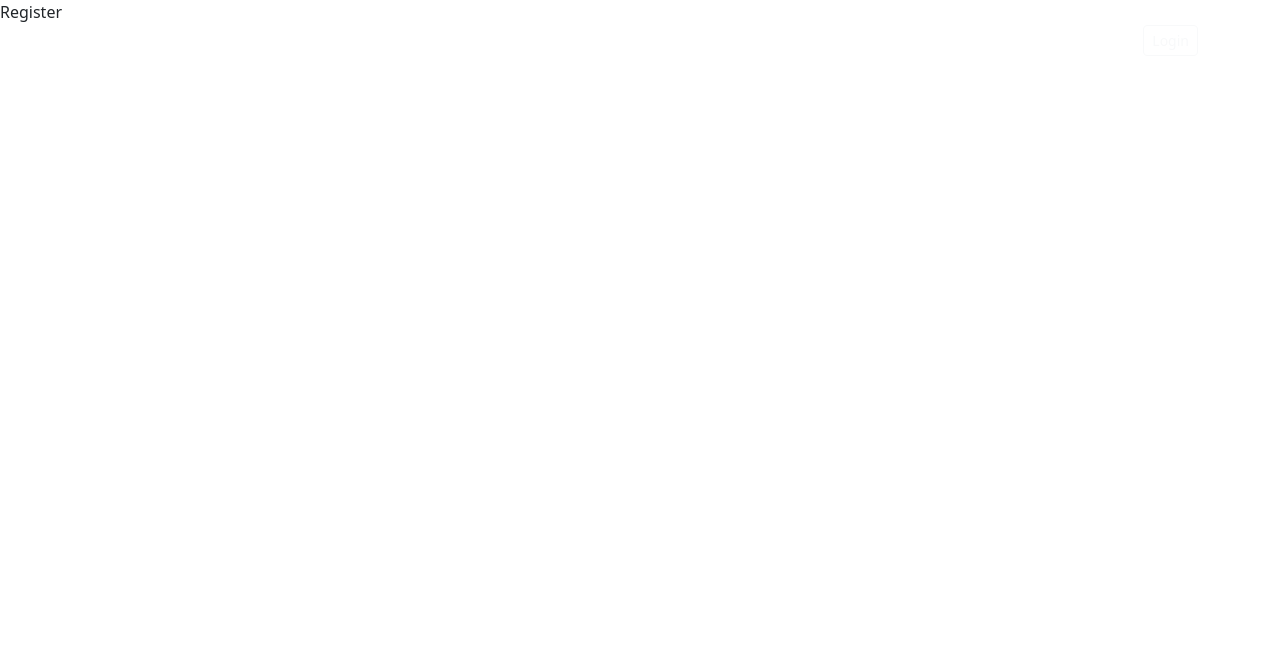
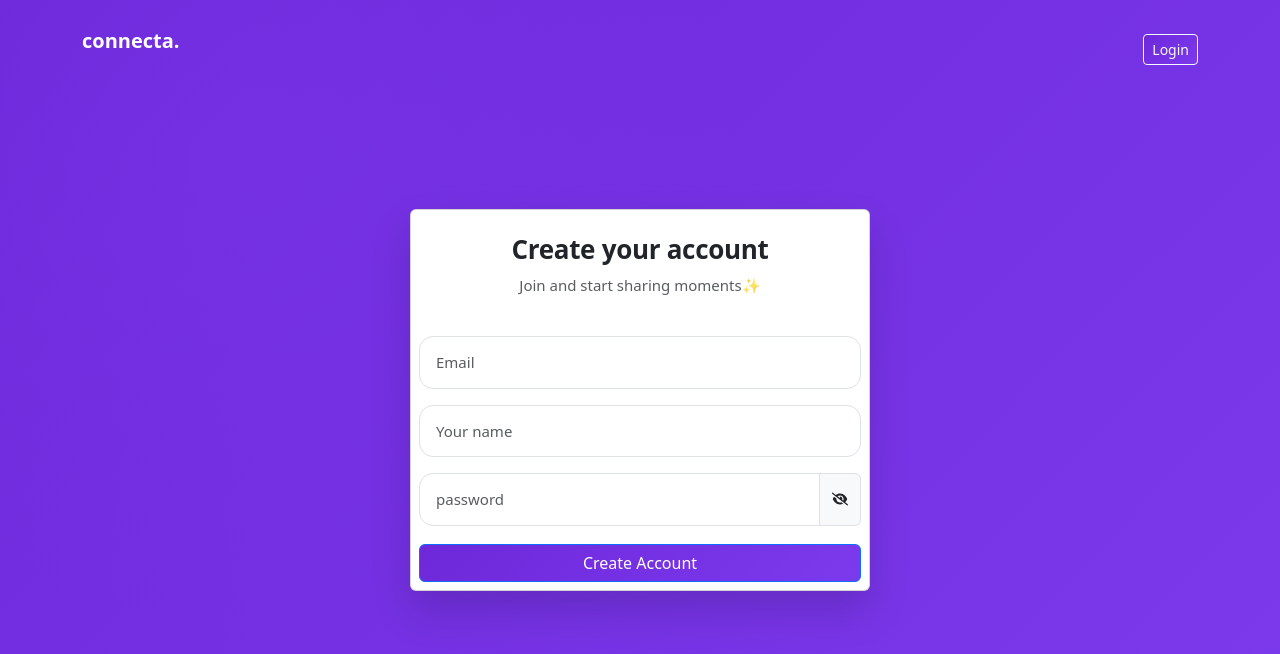
Before and after one commit to marwa678-rg/Full-Stack-Social-Media--FE, a React (Vite) app: page /register in a window 1280 px wide. Shown: the top 654 px of the page. Built offline with nearby package versions, Linux system fonts and the light colour scheme.

Commit message:
add auth shared styles and verify page

```diff
--- a/src/Pages/Register/Register.jsx
+++ b/src/Pages/Register/Register.jsx
@@ -1,7 +1,101 @@
-import React from 'react'
+import React, { useState } from 'react'
+import { Button, Card, Container, Form } from 'react-bootstrap'
+import InputGroup from 'react-bootstrap/InputGroup';
+import { FaEye } from "react-icons/fa";
+import { FaEyeSlash } from "react-icons/fa6";
+//CSS
+import"../../styles/auth.css";
+
 
 export const Register = () => {
+//States
+const[showPass,setShowPass]=useState(false);
+//refs
+
+//handlers
+async function handleSubmit(e){
+  e.preventDefault();
+
+}
+
+
+
   return (
-    <div>Register</div>
+<section className='auth-page'>
+    <Container>
+    <div className='auth-wrapper'>
+    <Card className='auth-card'>
+      <Card.Body>
+        <h3 className='text-center fw-bold mb-2'>
+          Create your account
+        </h3>
+        <p className='text-center text-muted mb-4'>
+          Join and start sharing moments✨
+        </p>
+    </Card.Body>
+<Form onSubmit={handleSubmit}>
+
+  <Form.Group className="mb-3">
+
+      <Form.Control
+      type="email"
+      name="email"
+      placeholder="Email"
+      required
+      ></Form.Control>
+    </Form.Group>
+
+
+
+
+    <Form.Group className="mb-3">
+
+      <Form.Control
+      type="text"
+      name="name"
+      placeholder="Your name"
+      required
+      ></Form.Control>
+    </Form.Group>
+
+
+<InputGroup>
+    <Form.Control
+    type={showPass ? "text" :"password"}
+    placeholder="password"
+    required
+    />
+    <InputGroup.Text onClick={()=>{setShowPass(!showPass)}}
+    style={{cursor:"pointer"}}
+    >
+    {showPass ? <FaEye /> : <FaEyeSlash />}
+    </InputGroup.Text>
+
+</InputGroup>
+
+
+<Button type="submit" className="w-100 auth-btn">
+   Create Account
+ </Button>
+
+</Form>
+
+
+
+
+</Card>
+
+
+    </div>
+
+
+
+
+
+    </Container>
+
+
+
+</section>
   )
 }
--- a/src/Pages/Verify/Verify.jsx
+++ b/src/Pages/Verify/Verify.jsx
@@ -1,7 +1,103 @@
-import React from 'react'
+import React, { useRef } from 'react'
+//CSS imports
+import "../../styles/auth.css"
+import { Button, Card, Container, Form } from 'react-bootstrap'
 
 export const Verify = () => {
+//states
+//refs
+const otpRef=useRef(null);
+const emailRef=useRef(null);
+const storedEmail = localStorage.getItem("verifyEmail")
+//_____________________________handlers__________________________________//
+
+//handleSubmit
+async function handleSubmit(e){
+e.preventDefault();
+
+}
+
+//handle resend
+async function handleResend(){
+
+}
+
+
   return (
-    <div>Verify</div>
+<section className='auth-page'>
+    <Container>
+      <div className='auth-wrapper'>
+        <Card className='auth-card'>
+          <Card.Body>
+            <h3 className='text-center fw-bold mb-2'>
+              Verify your email
+            </h3>
+
+
+            <Form onSubmit={handleSubmit}>
+
+<Form.Group className='mb-4'>
+                    <Form.Control
+                      type="email"
+                      placeholder="Email"
+                      ref={emailRef}
+                      required
+                    />
+                </Form.Group>
+
+
+
+
+
+                <Form.Group className='mb-4'>
+                    <Form.Control
+                      type="text"
+                      placeholder="Enter 6-digits code"
+                     ref={otpRef}
+                      required
+                    />
+                </Form.Group>
+
+                <Button type="submit" className='w-100 auth-btn' >
+                    Verify
+                </Button>
+            </Form>
+        <div className='text-center mt-3'>
+          <small className='text-muted'>
+            Didn't receive the code ? {""}
+            <button
+              onClick={handleResend}
+              style={{
+                border:"none",
+                background:"none",
+                color:"#7c3aed",
+                fontWeight:600,
+              }}>
+                Resnd OTP
+              </button>
+          </small>
+        </div>
+      </Card.Body>
+      </Card>
+    </div>
+</Container>
+
+
+
+
+
+
+
+
+
+
+
+
+
+
+
+
+
+</section>
   )
 }
--- /dev/null
+++ b/src/styles/auth.css
@@ -0,0 +1,99 @@
+
+
+/* page background */
+.auth-page {
+  min-height: 100vh;
+  display: flex;
+  align-items: center;
+  background:
+    radial-gradient(circle at 20% 20%, rgba(124,58,237,0.35), transparent 40%),
+    linear-gradient(135deg, #6d28d9, #7c3aed);
+}
+
+/* wrapper */
+.auth-wrapper {
+  width: 100%;
+  display: flex;
+  justify-content: center;
+}
+
+/* card */
+.auth-card {
+  width: 100%;
+  max-width: 460px;
+  padding:8px;
+  border-radius: 18px;
+  box-shadow: 0 20px 40px rgba(0,0,0,0.15);
+  animation: fadeUp 0.6s ease-out;
+}
+.auth-card p {
+  color: #6b7280;
+  font-size: 15px;
+  margin-bottom:28px;
+}
+.auth-card h3 {
+  font-size: 26px;
+  font-weight: 800;
+  letter-spacing: -0.3px;
+  margin-bottom:10px;
+}
+
+/* inputs */
+.auth-card .form-control {
+  border-radius: 14px;
+  padding: 14px 16px;
+  font-size: 15px;
+}
+
+.auth-card .form-control:focus {
+  border-color: #7c3aed;
+  box-shadow: 0 0 0 4px rgba(124,58,237,0.15);
+}
+
+
+
+/* password input group */
+.input-group-text {
+  background: #fff;
+  border-radius: 0 12px 12px 0;
+  cursor: pointer;
+  color: #6b7280;
+  transition: color 0.2s ease;
+}
+
+.input-group-text:hover {
+  color: #7c3aed;
+}
+
+/* submit button */
+.auth-btn {
+  margin-top: 18px;
+  padding: 12px;
+  border-radius: 999px;
+  font-weight: 600;
+  background:linear-gradient(135deg, #6d28d9, #7c3aed);
+  border: none;
+}
+
+.auth-btn:hover {
+  background: #6d28d9;
+}
+
+/* animation */
+@keyframes fadeUp {
+  from {
+    opacity: 0;
+    transform: translateY(16px);
+  }
+  to {
+    opacity: 1;
+    transform: translateY(0);
+  }
+}
+
+/* mobile tweaks */
+@media (max-width: 480px) {
+  .auth-card {
+    margin: 0 12px;
+  }
+}
```
Also changed, not shown: src/styles/theme.jsx (deleted).
